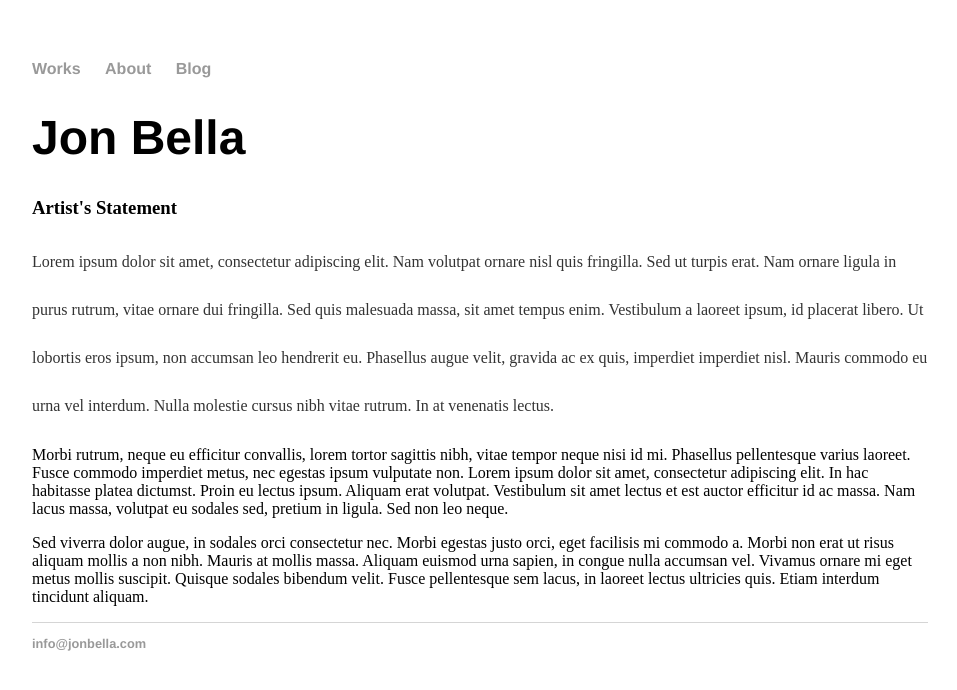
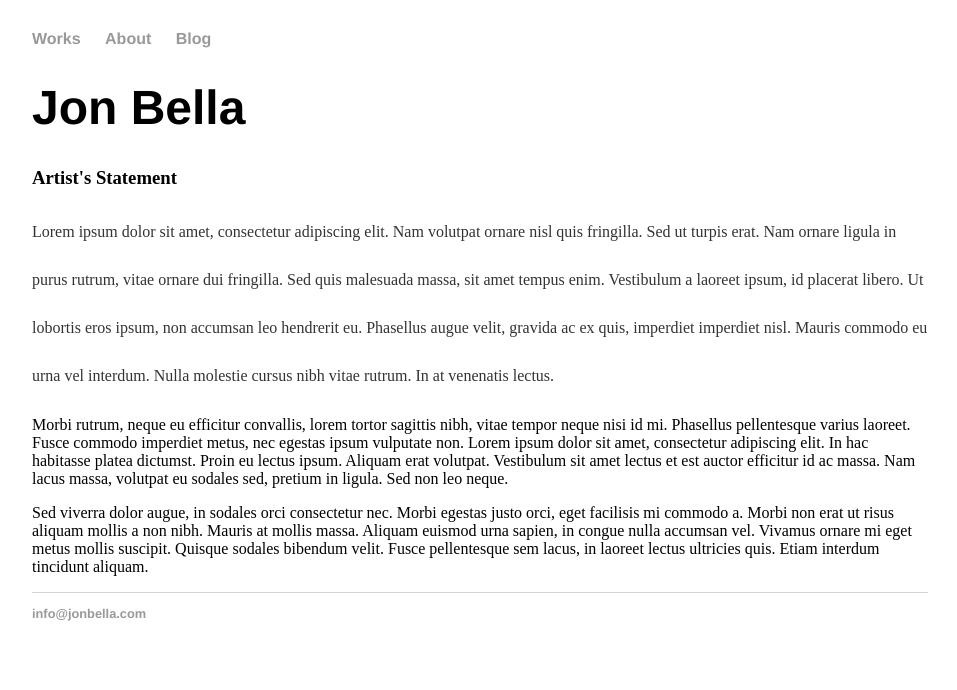
Before and after one commit to jonif0112/jonif0112.github.io, a Jekyll site: the page built from index.html, in a window 1280 px wide. Shown: the top 690 px of the page, without its empty margins (160-1117 px from the left). Built offline with Jekyll 4.4.1, drawn with Linux system fonts in a browser that asks for light colours.

Commit message:
Update main.css

```diff
--- a/css/main.css
+++ b/css/main.css
@@ -1,5 +1,5 @@
 body {
-    margin: 60px auto;
+    margin: 30px auto;
     width: 70%;
 }
 nav ul, footer ul {
```
